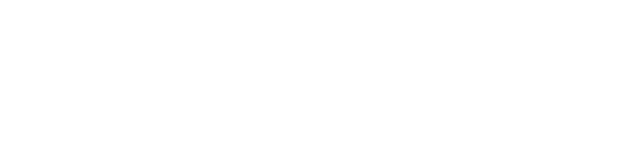
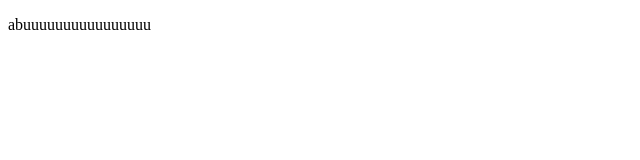
Before and after one commit to WellingtonDeMello/SiteEX, a plain HTML site: page index.html in a window 1280 px wide. Shown: the whole page, without its empty margins (0-640 px from the left). Drawn offline with Linux system fonts and the light colour scheme.

Commit message:
Update index.html

```diff
--- a/index.html
+++ b/index.html
@@ -6,6 +6,6 @@
     <title>Document</title>
 </head>
 <body>
-
+    <P>abuuuuuuuuuuuuuuuu</P>
 </body>
 </html>
```
